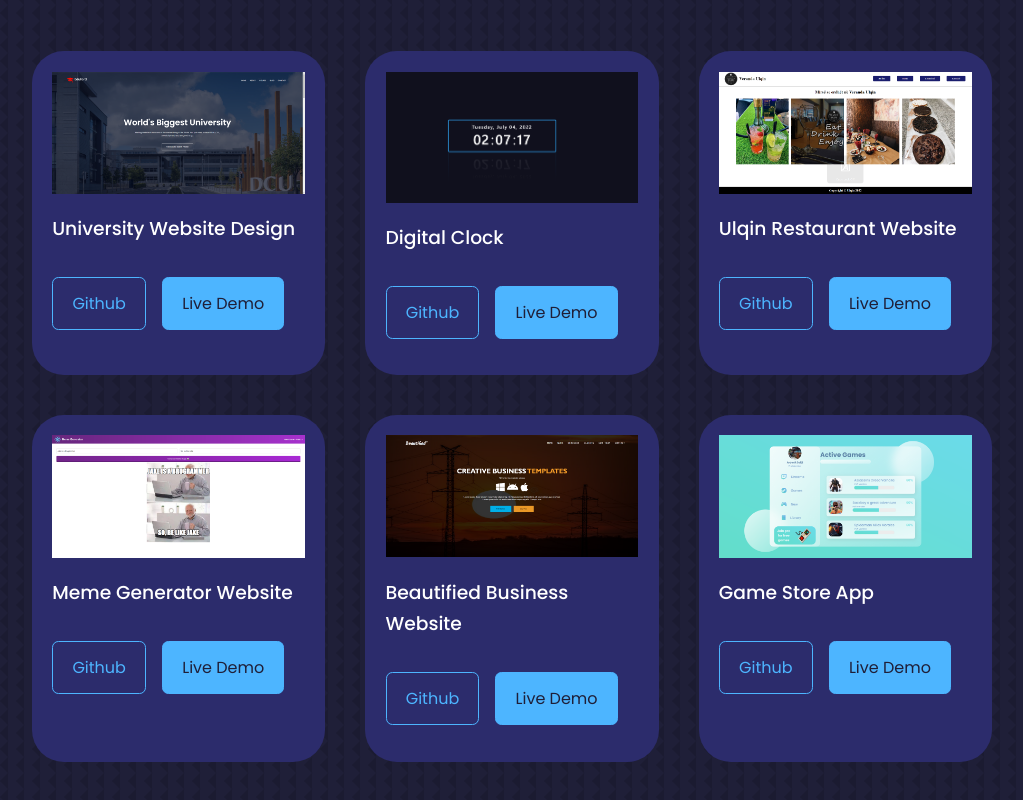
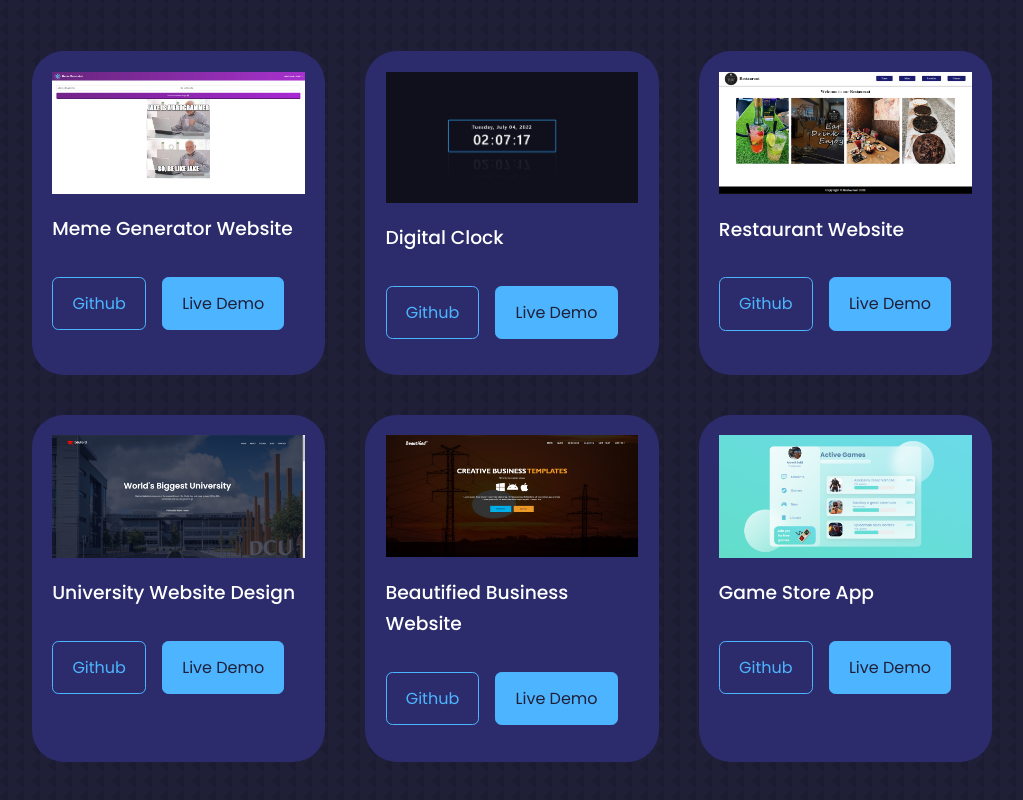
Before and after one commit to ArdonitSaliji/portfolio, a React (Create React App) app: page / in a window 1280 px wide. Shown: the part 3003-3803 px from the top of the page, without its empty margins (128-1151 px from the left). Built offline with nearby package versions, Linux system fonts and the light colour scheme.

Commit message:
changed portfolio items

```diff
--- a/src/components/Nav/Nav.jsx
+++ b/src/components/Nav/Nav.jsx
@@ -32,19 +32,19 @@ const Nav = () => {
   window.addEventListener('scroll', scrolled)
   return (
     <nav>
-      <a href='#home' onClick={() => setActiveNav(0)} className={activeNav === 0 ? 'active' : ''}>
+      <a href='#home' title='Home' onClick={() => setActiveNav(0)} className={activeNav === 0 ? 'active' : ''}>
         <AiOutlineHome />
       </a>
-      <a href='#about' onClick={() => setActiveNav(1057)} className={activeNav === 821 ? 'active' : ''}>
+      <a href='#about' title='About' onClick={() => setActiveNav(1057)} className={activeNav === 821 ? 'active' : ''}>
         <AiOutlineUser />
       </a>
-      <a href='#experience' onClick={() => setActiveNav(1670)} className={activeNav === 1481 ? 'active' : ''}>
+      <a href='#experience' title='Experiences' onClick={() => setActiveNav(1670)} className={activeNav === 1481 ? 'active' : ''}>
         <BiBook />
       </a>
-      <a href='#services' onClick={() => setActiveNav(2255)} className={activeNav === 2191 ? 'active' : ''}>
+      <a href='#services' title='Services' onClick={() => setActiveNav(2255)} className={activeNav === 2191 ? 'active' : ''}>
         <RiServiceLine />
       </a>
-      <a href='#contact' onClick={() => setActiveNav(3800)} className={activeNav === 3633 ? 'active' : ''}>
+      <a href='#contact' title='Contact' onClick={() => setActiveNav(3800)} className={activeNav === 3633 ? 'active' : ''}>
         <BiMessageSquareDetail />
       </a>
     </nav>
--- a/src/components/Portfolio/data.js
+++ b/src/components/Portfolio/data.js
@@ -7,10 +7,10 @@ import glass from '../../glass.png'
 const data = [
   {
     id: 1,
-    image: uni,
-    title: 'University Website Design',
-    github: 'https://github.com/ArdonitSaliji/University-Website-Design',
-    demo: 'https://ardonitsaliji.github.io/University-Website-Design/',
+    image: jokes,
+    title: 'Meme Generator Website',
+    github: 'https://github.com/ArdonitSaliji/MemeGenerator',
+    demo: 'https://ardonitsaliji.github.io/MemeGenerator/',
   },
   {
     id: 2,
@@ -22,16 +22,16 @@ const data = [
   {
     id: 3,
     image: ulqin,
-    title: 'Ulqin Restaurant Website',
+    title: 'Restaurant Website',
     github: 'https://github.com/ArdonitSaliji/Ulqin-React',
     demo: 'https://ardonitsaliji.github.io/Ulqin-React/',
   },
   {
     id: 4,
-    image: jokes,
-    title: 'Meme Generator Website',
-    github: 'https://github.com/ArdonitSaliji/MemeGenerator',
-    demo: 'https://ardonitsaliji.github.io/MemeGenerator/',
+    image: uni,
+    title: 'University Website Design',
+    github: 'https://github.com/ArdonitSaliji/University-Website-Design',
+    demo: 'https://ardonitsaliji.github.io/University-Website-Design/',
   },
   {
     id: 5,
```
Also changed, not shown: src/ulqin.png.
